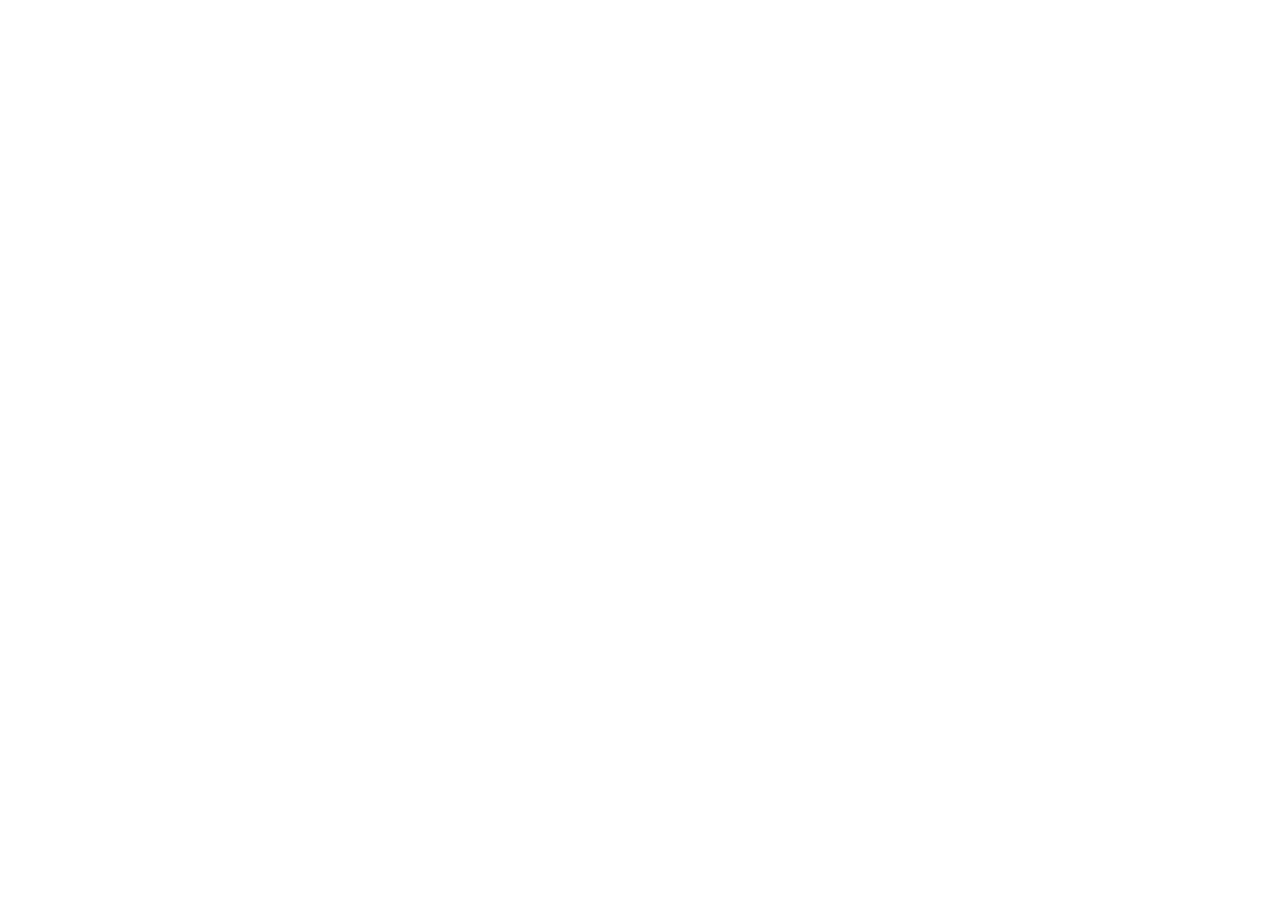
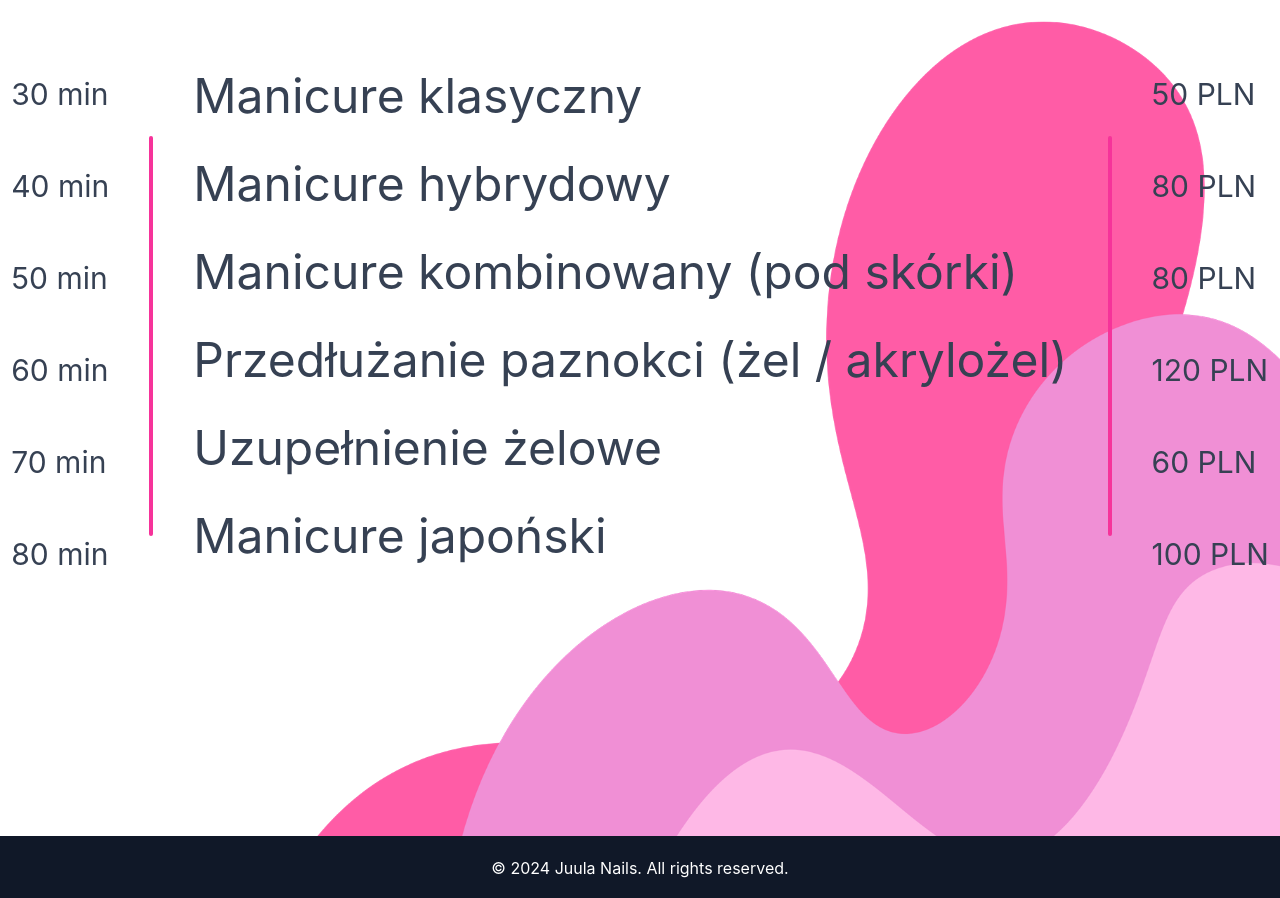
Before and after one commit to DZIKU77/Juulanails_1, a React (Vite) app: page / in a window 1280 px wide. Shown: the part 2060-2958 px from the top of the page. Before the commit the page ends 2048 px from the top, so only its background shows below. Built offline with nearby package versions, Linux system fonts and the light colour scheme; a web font is replaced by a local one.

Commit message:
Oferta juz jest gotowa, teraz zaczynam robic footer

```diff
--- a/src/App.jsx
+++ b/src/App.jsx
@@ -3,6 +3,8 @@ import Navbar from './Navbar.jsx';
 import Hero from './Hero.jsx';
 import ContactForm from './ContactForm.jsx';
 import Gallery from "./Gallery.jsx";
+import Offer from "./Offer.jsx";
+import Footer from "./Footer.jsx";
 
 function App() {
   const [currentScreen, setCurrentScreen] = useState('home');
@@ -13,7 +15,11 @@ function App() {
       <main className="pt-24">
           <Hero />
           <Gallery />
+          <Offer />
       </main>
+      <footer>
+        <Footer />
+      </footer>
       {currentScreen === 'contact' && <ContactForm />}
     </>
   )
--- /dev/null
+++ b/src/Footer.jsx
@@ -0,0 +1,11 @@
+function Footer() {
+    return (
+        <footer className="bg-gray-900 text-white py-5 absolute -bottom-540 w-full">
+            <div className="container mx-auto text-center">
+                <p>&copy; 2024 Juula Nails. All rights reserved.</p>
+            </div>
+        </footer>
+    );
+}
+
+export default Footer;
--- a/src/Gallery.jsx
+++ b/src/Gallery.jsx
@@ -11,7 +11,7 @@ function Gallery() {
     const prevPage = () => setCurrentPage(1);
 
     return (
-        <section id="gallery" className="relative">
+        <section id="gallery" className="relative h-screen">
             <img src={gallery1} alt="" className="absolute right-2 -top-23 -z-50" />
 
             <div className="flex flex-row items-start gap-10">
--- a/src/Navbar.jsx
+++ b/src/Navbar.jsx
@@ -15,7 +15,7 @@ function Navbar({ setCurrentScreen }) {
         <a href="#gallery" className="uppercase text-xs font-semibold text-black hover:text-pink-500 transition-colors duration-300 ease-in-out">
           Galeria
         </a>
-        <a href="#" className="uppercase text-xs font-semibold text-black hover:text-pink-500 transition-colors duration-300 ease-in-out">
+        <a href="#offer" className="uppercase text-xs font-semibold text-black hover:text-pink-500 transition-colors duration-300 ease-in-out">
           Oferta
         </a>
         <button type="button" onClick={() => setCurrentScreen('contact')} className="uppercase text-xs font-semibold text-black hover:text-pink-500 transition-colors duration-300 ease-in-out">
--- /dev/null
+++ b/src/Offer.jsx
@@ -0,0 +1,40 @@
+import hero1 from "./assets/hero1.png";
+
+function Offer() {
+    return (
+        <section id="offer" className="py-20 flex flex-col text-serif">
+            <h2 className="text-7xl font-serif uppercase mb-8 text-center">Oferta</h2>
+            <img src={hero1} alt="Offer" className="absolute top-500 right-0 object-cover -z-50"/>
+            <div className="flex gap-10 items-center mt-15 justify-center">
+                <ul className="list-none text-lg text-gray-700 pt-8">
+                    <li className="mb-14 text-3xl">30 min</li>
+                    <li className="mb-14 text-3xl">40 min</li>
+                    <li className="mb-14 text-3xl">50 min</li>
+                    <li className="mb-14 text-3xl">60 min</li>
+                    <li className="mb-14 text-3xl">70 min</li>
+                    <li className="mb-14 text-3xl">80 min</li>
+                </ul>
+                <div className="w-1 h-100 bg-pink-500 rounded"/>
+                <ul className="list-none text-lg text-gray-700">
+                    <li className="mb-10 text-5xl">Manicure klasyczny</li>
+                    <li className="mb-10 text-5xl">Manicure hybrydowy</li>
+                    <li className="mb-10 text-5xl">Manicure kombinowany (pod skórki)</li>
+                    <li className="mb-10 text-5xl">Przedłużanie paznokci (żel / akrylożel)</li>
+                    <li className="mb-10 text-5xl">Uzupełnienie żelowe</li>
+                    <li className="mb-10 text-5xl">Manicure japoński</li>
+                </ul>
+                <div className="w-1 h-100 bg-pink-500 rounded"/>
+                <ul className="list-none text-lg text-gray-700 pt-8">
+                    <li className="mb-14 text-3xl">50 PLN</li>
+                    <li className="mb-14 text-3xl">80 PLN</li>
+                    <li className="mb-14 text-3xl">80 PLN</li>
+                    <li className="mb-14 text-3xl">120 PLN</li>
+                    <li className="mb-14 text-3xl">60 PLN</li>
+                    <li className="mb-14 text-3xl">100 PLN</li>
+                </ul>
+            </div>
+        </section>
+    );
+}
+
+export default Offer;
```
Also changed, not shown: 1 other file (tests, documents, lock files or other folders).
